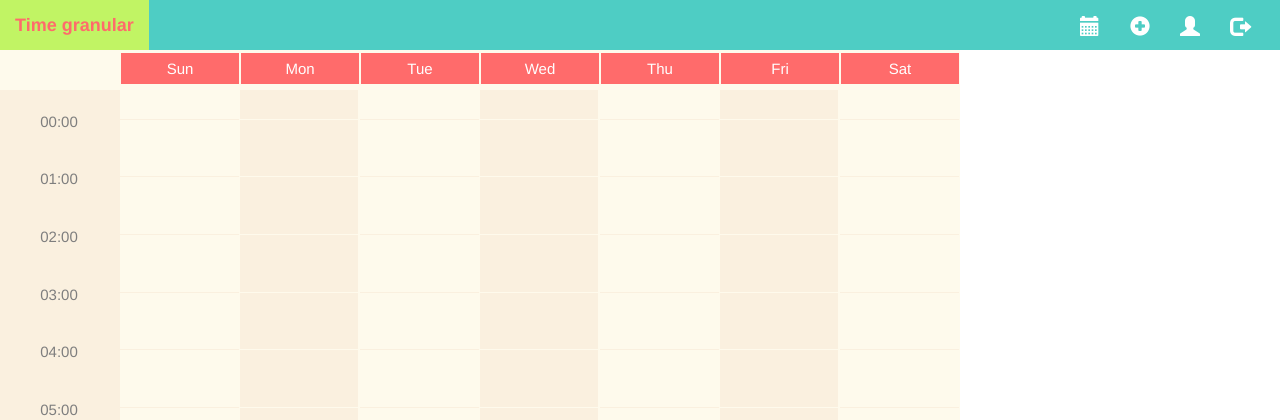
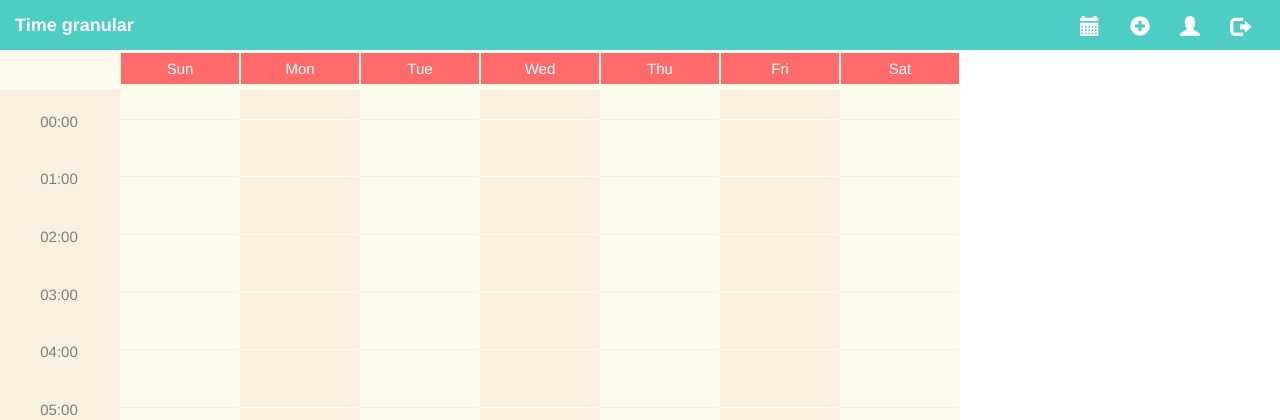
Before and after one commit to dongq98/TimeGranular, a Flask app: page / in a window 1280 px wide. Shown: the top 420 px of the page. Run offline with Flask 2, Linux system fonts and the light colour scheme; some libraries are stand-ins or nearby versions; some web fonts are replaced.

Commit message:
Change app style and bug fix

```diff
--- a/app/static/scripts/timetable.js
+++ b/app/static/scripts/timetable.js
@@ -36,7 +36,7 @@ function initialize() {
 			var columnDeco = document.createElement('div')
 			columnDeco.style.position = 'absolute'
 			columnDeco.style.left = (tableWidth-scrollWidth) / 8 * (d+1)
-			columnDeco.style.width = (tableWidth-scrollWidth) / 8 - 2
+			columnDeco.style.width = (tableWidth-scrollWidth) / 8
 			columnDeco.style.height = tableHeight
 			columnDeco.style.backgroundColor = '#FAF0DF'
 			dayColumns.append(columnDeco)
--- a/app/static/styles/style.css
+++ b/app/static/styles/style.css
@@ -17,8 +17,7 @@
 /* title */
 
 .top-menu .navbar-brand {
-  background-color: #C1F464;
-  color: #FF6B6B;
+  color: #FFFFFF;
   font-weight: bold;
 }
 
@@ -30,12 +29,7 @@
 
 /* mobile menu */
 
-.top-menu li>a {
-  color: #44B3AB;
-}
-
 .top-menu .navbar-collapse {
-  background-color: #C1F464;
   font-size: 20;
 }
 
@@ -71,8 +65,10 @@
   margin-bottom: 0px;
 }
 
-.navbar-right {
-  margin-right: 15px;
+@media (min-width: 768px) {
+  .navbar-right {
+    margin-right: 15px;
+  }
 }
 
 /****** main contents ******/
@@ -120,7 +116,7 @@
   height: 100%;
 }
 
-/* hide message box on mobiles */
+/* hide message box on mobile */
 
 @media (max-width: 767px) {
   #message-box {
```
